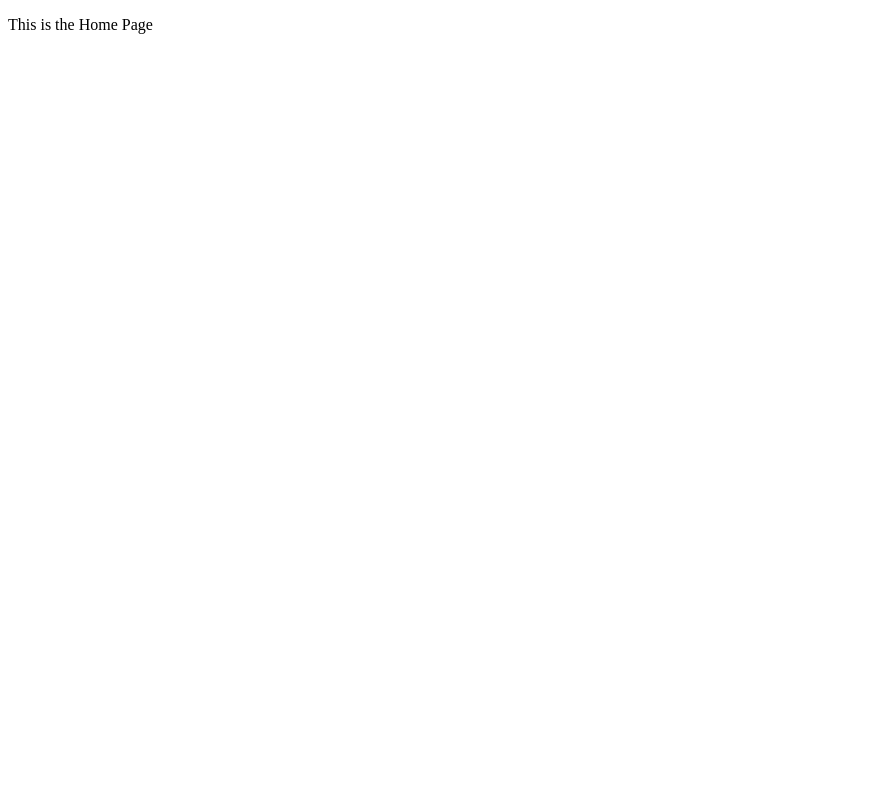
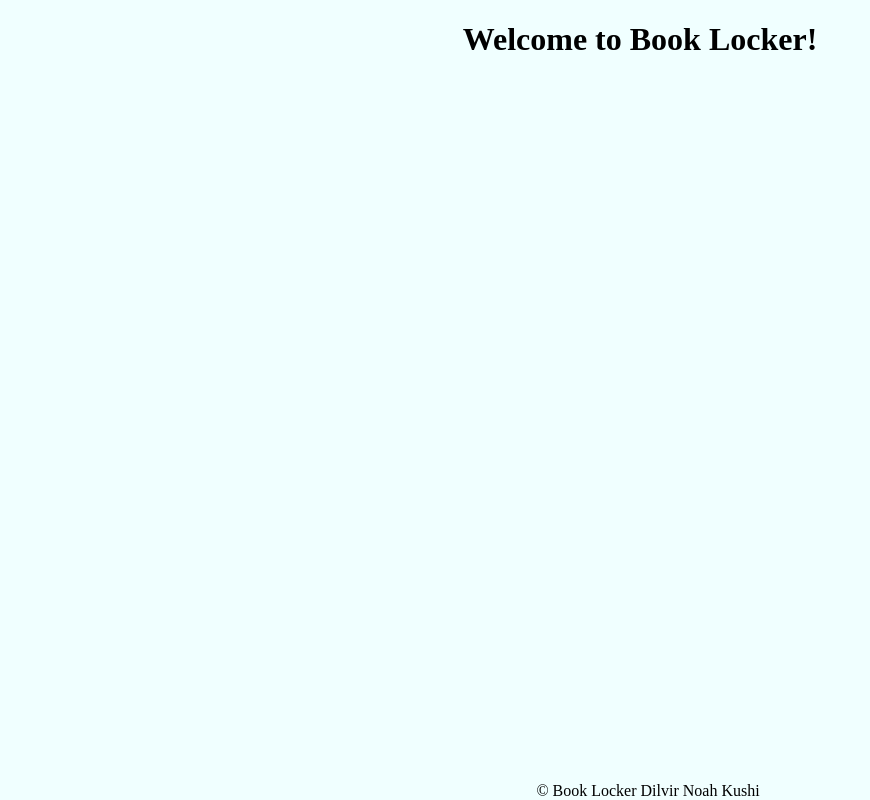
Before and after one commit to dilvirp/Open_Source_Group_6, a React (Create React App) app in the folder opensource/: page / in a window 1280 px wide. Shown: the whole page, without its empty margins (0-870 px from the left). Built offline with nearby package versions, Linux system fonts and the light colour scheme.

Commit message:
Changed CSS and added information in Home page

```diff
--- a/opensource/public/index.html
+++ b/opensource/public/index.html
@@ -24,20 +24,9 @@
       work correctly both with client-side routing and a non-root public URL.
       Learn how to configure a non-root public URL by running `npm run build`.
     -->
-    <title>React App</title>
+    <title>Book Locker</title>
   </head>
   <body>
-    <noscript>You need to enable JavaScript to run this app.</noscript>
     <div id="root"></div>
-    <!--
-      This HTML file is a template.
-      If you open it directly in the browser, you will see an empty page.
-
-      You can add webfonts, meta tags, or analytics to this file.
-      The build step will place the bundled scripts into the <body> tag.
-
-      To begin the development, run `npm start` or `yarn start`.
-      To create a production bundle, use `npm run build` or `yarn build`.
-    -->
   </body>
 </html>
--- /dev/null
+++ b/opensource/src/components/Home.css
@@ -0,0 +1,22 @@
+.container{
+    width: 397px;
+    text-align: center;
+    margin:  auto auto;
+}
+
+
+.container h1{
+    text-align: center;
+}
+
+.main-content{
+    background-color: azure
+}
+
+
+.main-content footer{
+    position: absolute;
+    bottom: 0;
+    width: 100%;
+    text-align: center;
+}
--- a/opensource/src/components/Home.js
+++ b/opensource/src/components/Home.js
@@ -1,7 +1,17 @@
+import '../components/Home.css'
 function Home()
 {
     return(
-        <p>This is the Home Page</p>
+        <body className="main-content">
+        <div className="container">
+            <h1>Welcome to Book Locker!</h1>
+        </div>
+
+        <div className="footer">
+        <footer>&copy; Book Locker Dilvir Noah Kushi </footer>
+        </div>
+        </body>
+
     )
 }
 
--- a/opensource/src/components/Login.css
+++ b/opensource/src/components/Login.css
@@ -5,6 +5,7 @@
     border: 1px solid #ccc;
     border-radius: 8px;
     box-shadow: 0 0 10px rgba(0,0,0,0.1);
+    background-color: aliceblue;
 }
 
 
```
